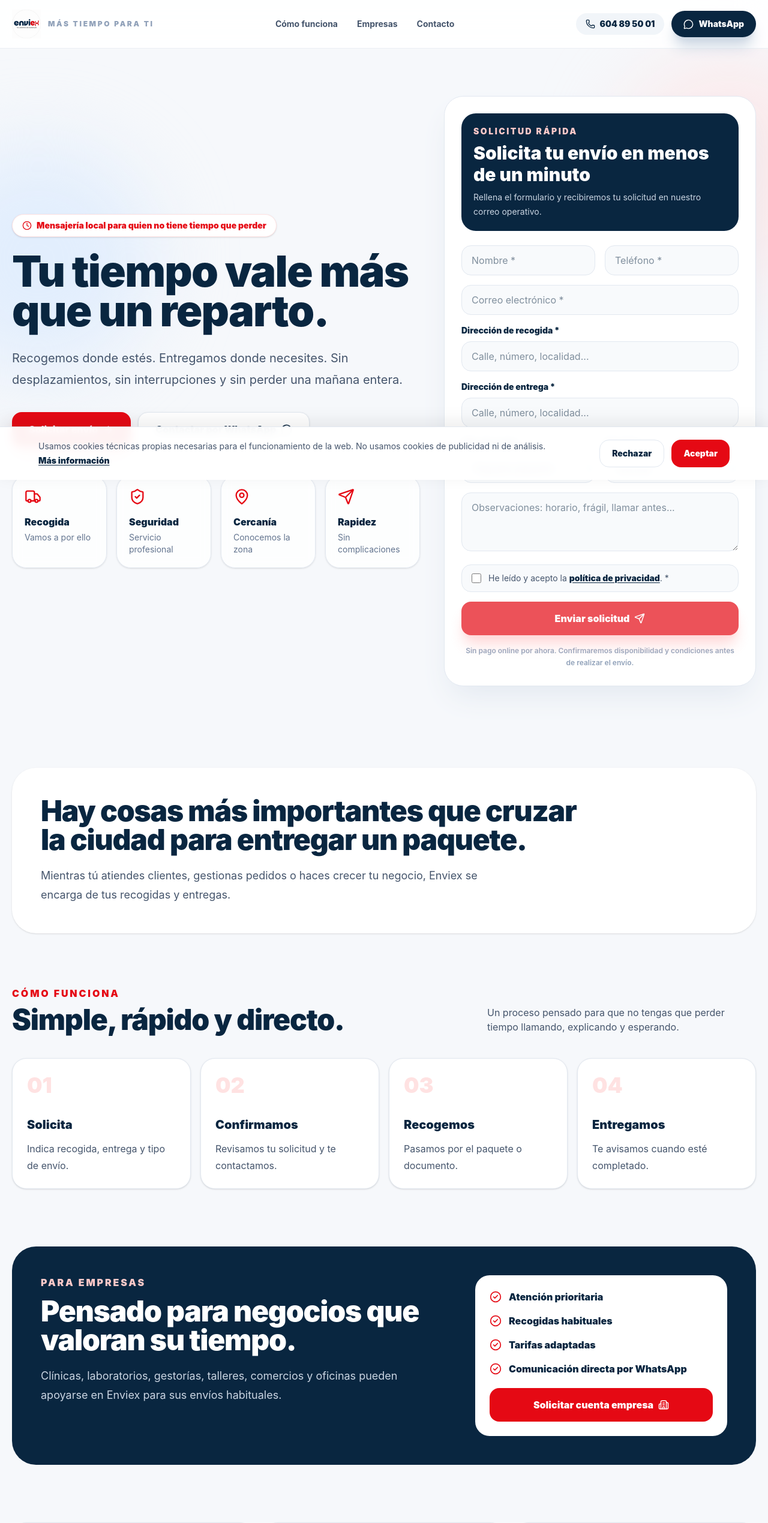
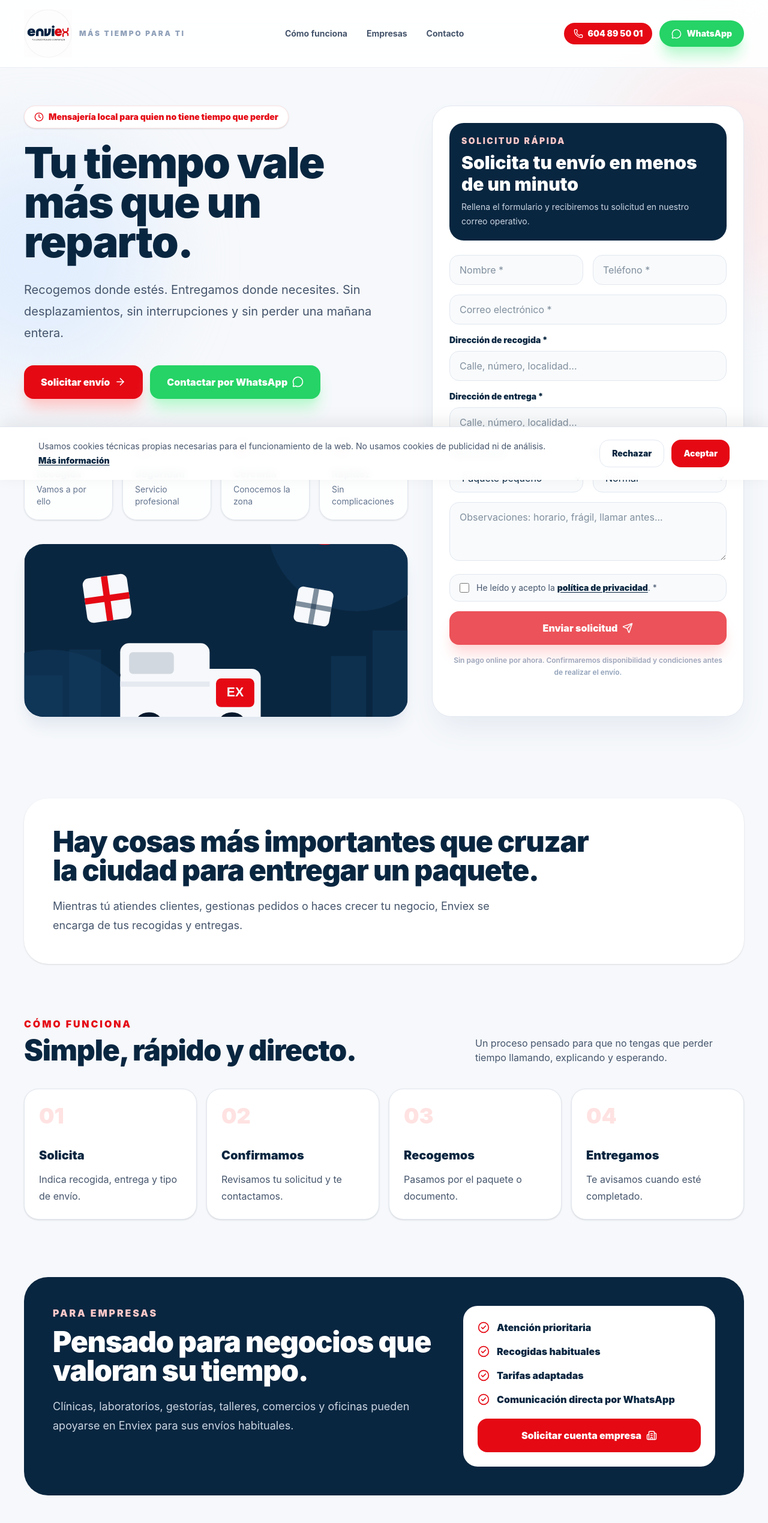
Before and after one commit to JaviGzlez/enviex, a React (Vite) app: page / in a window 1280 px wide. Shown: the top 2539 px of the page at 60% size. Built offline with nearby package versions, Linux system fonts and the light colour scheme.

Commit message:
Update 27 de Julio V2

```diff
--- a/src/App.jsx
+++ b/src/App.jsx
@@ -17,6 +17,7 @@
 import LegalModal from "./components/LegalModal.jsx";
 import CookieBanner from "./components/CookieBanner.jsx";
 import { FacebookIcon, InstagramIcon, LinkedinIcon } from "./components/SocialIcons.jsx";
+import heroIllustration from "./assets/hero-illustration.svg";
 
 const WHATSAPP_NUMBER = "34604895001";
 const PHONE_DISPLAY = "604 89 50 01";
@@ -125,9 +126,9 @@
   return (
     <main className="min-h-screen overflow-hidden bg-[#f6f8fb] text-[#092640]">
       <header className="fixed left-0 right-0 top-0 z-50 border-b border-slate-200/70 bg-white/90 backdrop-blur-xl">
-        <div className="mx-auto flex max-w-7xl items-center justify-between px-5 py-4">
+        <div className="mx-auto flex max-w-[1440px] items-center justify-between px-5 py-4 lg:px-10">
           <a href="#inicio" className="flex items-center gap-3">
-            <img src="/logo-enviex.png" alt="Enviex" className="h-12 w-auto object-contain" />
+            <img src="/logo-enviex.png" alt="Enviex" className="h-16 w-auto object-contain md:h-20" />
             <span className="hidden text-xs font-black uppercase tracking-[0.22em] text-slate-400 lg:block">
               Más tiempo para ti
             </span>
@@ -140,10 +141,10 @@
           </nav>
 
           <div className="hidden items-center gap-3 md:flex">
-            <a href={`tel:${PHONE_LINK}`} className="inline-flex items-center gap-2 rounded-full bg-slate-100 px-4 py-2 text-sm font-black text-[#092640]">
+            <a href={`tel:${PHONE_LINK}`} className="inline-flex items-center gap-2 rounded-full bg-[#e50914] px-4 py-2 text-sm font-black text-white">
               <Phone size={16} /> {PHONE_DISPLAY}
             </a>
-            <a href={`https://wa.me/${WHATSAPP_NUMBER}`} target="_blank" rel="noreferrer" className="inline-flex items-center gap-2 rounded-full bg-[#092640] px-5 py-3 text-sm font-black text-white shadow-xl shadow-slate-300 transition hover:-translate-y-0.5">
+            <a href={`https://wa.me/${WHATSAPP_NUMBER}`} target="_blank" rel="noreferrer" className="inline-flex items-center gap-2 rounded-full bg-[#25D366] px-5 py-3 text-sm font-black text-white shadow-xl shadow-green-200 transition hover:-translate-y-0.5 hover:bg-[#1ebc59]">
               <MessageCircle size={17} /> WhatsApp
             </a>
           </div>
@@ -171,7 +172,7 @@
         </div>
       )}
 
-      <section id="inicio" className="relative mx-auto grid max-w-7xl gap-10 px-5 pb-16 pt-32 lg:grid-cols-[1fr_440px] lg:pb-24 lg:pt-40 xl:grid-cols-[1fr_520px]">
+      <section id="inicio" className="relative mx-auto grid max-w-[1440px] gap-10 px-5 pb-16 pt-36 lg:grid-cols-[1fr_440px] lg:px-10 lg:pb-24 lg:pt-44 xl:grid-cols-[1fr_520px]">
         <div className="absolute -right-32 top-24 h-96 w-96 rounded-full bg-red-100/60 blur-3xl" />
         <div className="absolute -left-32 top-60 h-96 w-96 rounded-full bg-blue-100/70 blur-3xl" />
 
@@ -193,7 +194,7 @@
             <a href="#solicitar" className="inline-flex items-center justify-center gap-2 rounded-2xl bg-[#e50914] px-7 py-4 text-base font-black text-white shadow-xl shadow-red-200 transition hover:-translate-y-0.5">
               Solicitar envío <ArrowRight size={19} />
             </a>
-            <a href={`https://wa.me/${WHATSAPP_NUMBER}`} target="_blank" rel="noreferrer" className="inline-flex items-center justify-center gap-2 rounded-2xl border border-slate-200 bg-white px-7 py-4 text-base font-black text-[#092640] shadow-sm transition hover:-translate-y-0.5">
+            <a href={`https://wa.me/${WHATSAPP_NUMBER}`} target="_blank" rel="noreferrer" className="inline-flex items-center justify-center gap-2 rounded-2xl bg-[#25D366] px-7 py-4 text-base font-black text-white shadow-xl shadow-green-200 transition hover:-translate-y-0.5 hover:bg-[#1ebc59]">
               Contactar por WhatsApp <MessageCircle size={19} />
             </a>
           </div>
@@ -211,6 +212,10 @@
                 <p className="mt-1 text-sm text-slate-500">{text}</p>
               </div>
             ))}
+          </div>
+
+          <div className="relative mt-10 hidden overflow-hidden rounded-[2rem] shadow-xl shadow-slate-200 lg:block">
+            <img src={heroIllustration} alt="Reparto Enviex" className="h-64 w-full object-cover xl:h-72" />
           </div>
         </div>
 
@@ -240,7 +245,7 @@
                   href={whatsappUrl}
                   target="_blank"
                   rel="noreferrer"
-                  className="inline-flex w-full items-center justify-center gap-2 rounded-2xl bg-green-600 px-5 py-4 font-black text-white transition hover:opacity-90"
+                  className="inline-flex w-full items-center justify-center gap-2 rounded-2xl bg-[#25D366] px-5 py-4 font-black text-white transition hover:bg-[#1ebc59]"
                 >
                   Abrir WhatsApp <MessageCircle size={18} />
                 </a>
@@ -328,7 +333,7 @@
         </section>
       </section>
 
-      <section className="mx-auto max-w-7xl px-5 py-10">
+      <section className="mx-auto max-w-[1440px] px-5 py-10 lg:px-10">
         <div className="rounded-[2.5rem] bg-white p-8 shadow-sm md:p-12">
           <h2 className="max-w-4xl text-4xl font-black tracking-tight md:text-5xl">
             Hay cosas más importantes que cruzar la ciudad para entregar un paquete.
@@ -340,7 +345,7 @@
         </div>
       </section>
 
-      <section id="funciona" className="mx-auto max-w-7xl px-5 py-12">
+      <section id="funciona" className="mx-auto max-w-[1440px] px-5 py-12 lg:px-10">
         <div className="mb-10 flex flex-col justify-between gap-4 md:flex-row md:items-end">
           <div>
             <p className="font-black uppercase tracking-[0.18em] text-[#e50914]">Cómo funciona</p>
@@ -365,7 +370,7 @@
         </div>
       </section>
 
-      <section id="empresas" className="mx-auto max-w-7xl px-5 py-12">
+      <section id="empresas" className="mx-auto max-w-[1440px] px-5 py-12 lg:px-10">
         <div className="grid gap-8 rounded-[2.5rem] bg-[#092640] p-8 text-white md:p-12 lg:grid-cols-[1fr_420px]">
           <div>
             <p className="font-black uppercase tracking-[0.18em] text-red-200">Para empresas</p>
@@ -395,7 +400,7 @@
         </div>
       </section>
 
-      <section id="contacto" className="mx-auto max-w-7xl px-5 py-12">
+      <section id="contacto" className="mx-auto max-w-[1440px] px-5 py-12 lg:px-10">
         <div className="grid gap-4 md:grid-cols-3">
           <a href={`tel:${PHONE_LINK}`} className="rounded-3xl border border-slate-200 bg-white p-6 shadow-sm transition hover:-translate-y-0.5">
             <Phone className="mb-4 text-[#e50914]" />
@@ -415,8 +420,8 @@
         </div>
       </section>
 
-      <footer className="bg-[#06192d] px-5 py-10 text-white">
-        <div className="mx-auto flex max-w-7xl flex-col gap-8 md:flex-row md:items-center md:justify-between">
+      <footer className="bg-[#06192d] px-5 py-10 text-white lg:px-10">
+        <div className="mx-auto flex max-w-[1440px] flex-col gap-8 md:flex-row md:items-center md:justify-between">
           <div>
             <img src="/logo-enviex.png" alt="Enviex" className="h-16 rounded-2xl bg-white p-2" />
             <p className="mt-3 text-sm font-bold text-slate-400">Más tiempo para ti.</p>
```
Also changed, not shown: src/assets/hero-illustration.svg (added).
